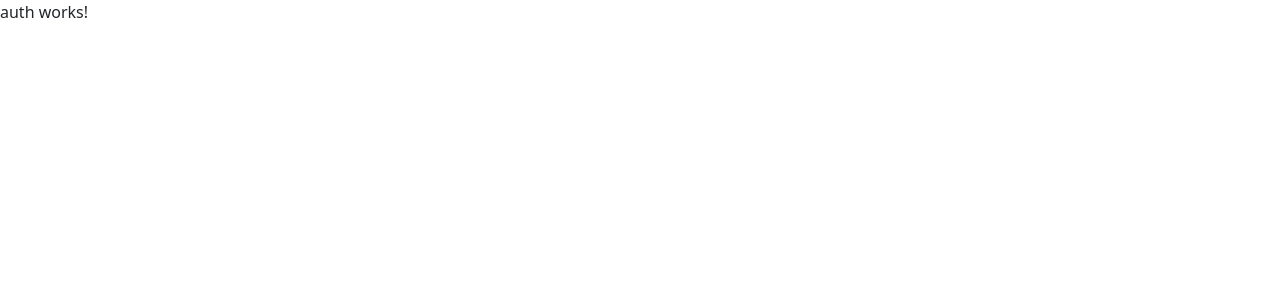
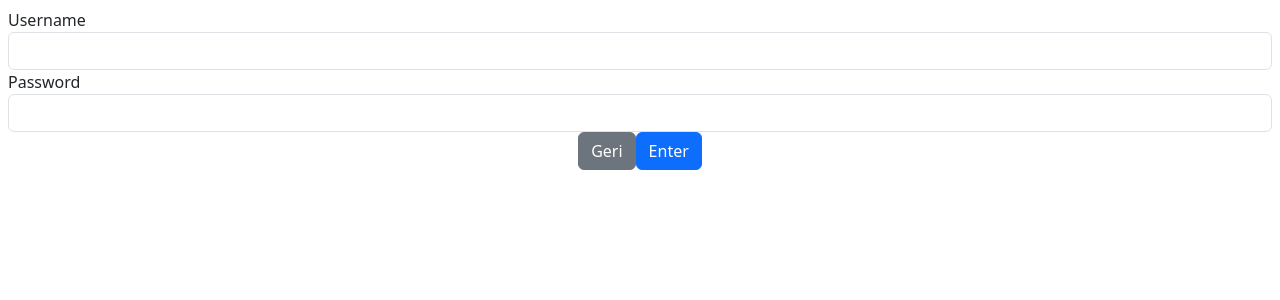
Before and after one commit to borahll/Angular_, an Angular app in the folder shopApp/: page /admin/auth in a window 1280 px wide. Shown: the top 300 px of the page. Built offline with nearby package versions, Linux system fonts and the light colour scheme.

Commit message:
added admin form

```diff
--- a/shopApp/src/app/admin/admin.module.ts
+++ b/shopApp/src/app/admin/admin.module.ts
@@ -4,6 +4,7 @@ import { CommonModule } from '@angular/common';
 import { AdminRoutingModule } from './admin-routing.module';
 import { AuthComponent } from './auth/auth.component';
 import { AdminComponent } from './admin.component';
+import { FormsModule } from '@angular/forms';
 
 
 @NgModule({
@@ -13,7 +14,8 @@ import { AdminComponent } from './admin.component';
   ],
   imports: [
     CommonModule,
-    AdminRoutingModule
+    AdminRoutingModule,
+    FormsModule
   ]
 })
 export class AdminModule { }
--- a/shopApp/src/app/admin/auth/auth.component.html
+++ b/shopApp/src/app/admin/auth/auth.component.html
@@ -1 +1,20 @@
-<p>auth works!</p>
+<div class="bg-danger p-2 text-center text-white" *ngIf="errorMessage != ''">
+    {{errorMessage}}
+</div>
+
+<div class="p-2">
+    <form #form = "ngForm" (ngSubmit) = login(form)>
+        <div class="form-group">
+            <label>Username</label>
+            <input class="form-control" name="username" [(ngModel)] = "username" required>
+        </div>
+        <div class="form-group">
+            <label>Password</label>
+            <input class="form-control" name="password" [(ngModel)] = "password" required>
+        </div>
+        <div class="text-center">
+            <button class="btn btn-secondary" routerLink="/">Geri</button>
+            <button class="btn btn-primary m1-2" type="submit">Enter</button>
+        </div>
+    </form>
+</div>
--- a/shopApp/src/app/admin/auth/auth.component.ts
+++ b/shopApp/src/app/admin/auth/auth.component.ts
@@ -1,4 +1,6 @@
 import { Component } from '@angular/core';
+import { NgForm } from '@angular/forms';
+import { Router } from '@angular/router';
 
 @Component({
   selector: 'app-auth',
@@ -6,5 +8,23 @@ import { Component } from '@angular/core';
   styleUrls: ['./auth.component.css']
 })
 export class AuthComponent {
+  public username: string = "";
+  public password: string = "";
+  public errorMessage:string = "";
+  constructor(private router: Router){
 
+  }
+  login(form: NgForm){
+    if(form.valid){
+      if(this.username == 'admin' && this.password == "loooo"){
+        this.router.navigateByUrl('/admin/main');
+      }
+      else{
+        this.errorMessage = "unauthorized";
+      }
+    }
+    else{
+      this.errorMessage = "invalid form";
+    }
+  }
 }
```
